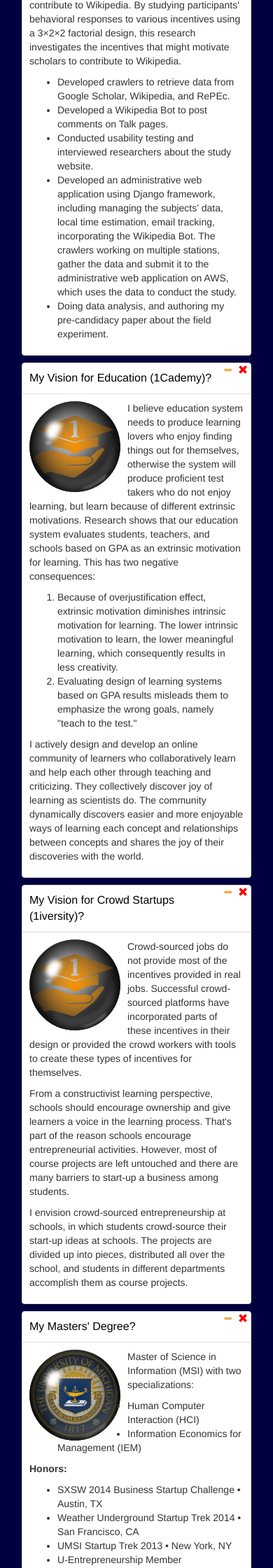
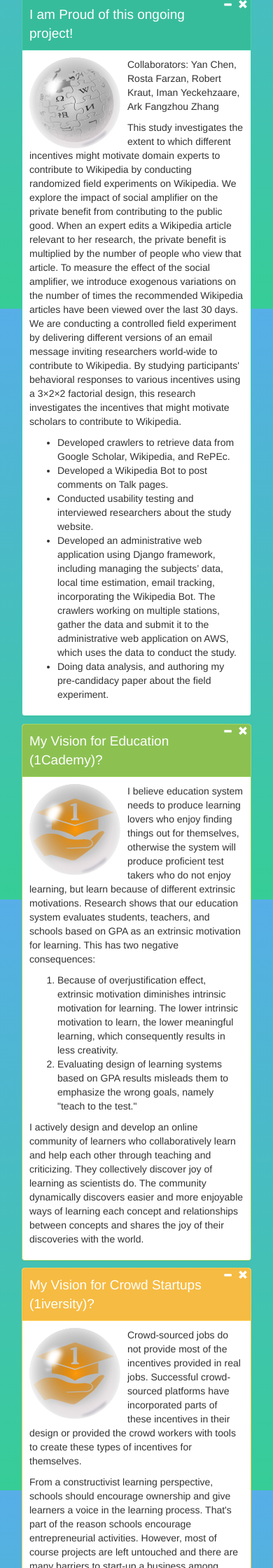
Before and after one commit to ImanYZ/MyPortfolio, a Django app: page / in a window 390 px wide. Shown: the part 1247-3487 px from the top of the page at 70% size. Run offline with Django 3.2, Linux system fonts and the light colour scheme; some libraries are stand-ins or nearby versions.

Commit message:
Updated the layout.

```diff
--- a/Portfolio/settings.py
+++ b/Portfolio/settings.py
@@ -27,7 +27,7 @@ DEBUG = True
 
 ADMINS = (('Iman', 'oneweb@umich.edu'))
 
-ALLOWED_HOSTS = ['iman.us-west-2.elasticbeanstalk.com', 'www.iman.one']
+ALLOWED_HOSTS = ['iman.us-west-2.elasticbeanstalk.com', 'www.iman.one', '127.0.0.1']
 
 
 # Application definition
--- a/iman/static/iman/css/1Cademy.css
+++ b/iman/static/iman/css/1Cademy.css
@@ -1,10 +1,83 @@
+/*#LoadingFooter {
+  width: 508px;
+  height: 508px;
+}
+*/
+
+#AboutMe {
+  font-size: 19px;
+  color: #5D9CEC;
+  padding: 10px 40px 10px 40px;
+}
+
 #Grid .panel .panel-heading {
-  background-image: none;
-  background-color: white;
-  color: black;
-  font-size: 16px;
+  font-size: 19px;
   padding: 10px;
-  border-color: #ddd;
+}
+
+.panel-BlueJeans {
+  border-color: #5D9CEC;
+}
+.panel-BlueJeans > .panel-heading {
+  color: #FFFFFF;
+  background-color: #4A89DC;
+  border-color: #5D9CEC;
+}
+.panel-Aqua {
+  border-color: #4FC1E9;
+}
+.panel-Aqua > .panel-heading {
+  color: #FFFFFF;
+  background-color: #3BAFDA;
+  border-color: #4FC1E9;
+}
+.panel-Mint {
+  border-color: #48CFAD;
+}
+.panel-Mint > .panel-heading {
+  color: #FFFFFF;
+  background-color: #37BC9B;
+  border-color: #48CFAD;
+}
+.panel-Grass {
+  border-color: #A0D468;
+}
+.panel-Grass > .panel-heading {
+  color: #FFFFFF;
+  background-color: #8CC152;
+  border-color: #A0D468;
+}
+.panel-Sunflower {
+  border-color: #FFCE54;
+}
+.panel-Sunflower > .panel-heading {
+  color: #FFFFFF;
+  background-color: #F6BB42;
+  border-color: #FFCE54;
+}
+.panel-Bittersweet {
+  border-color: #FC6E51;
+}
+.panel-Bittersweet > .panel-heading {
+  color: #FFFFFF;
+  background-color: #E9573F;
+  border-color: #FC6E51;
+}
+.panel-Lavender {
+  border-color: #AC92EC;
+}
+.panel-Lavender > .panel-heading {
+  color: #FFFFFF;
+  background-color: #967ADC;
+  border-color: #AC92EC;
+}
+.panel-PinkRose {
+  border-color: #EC87C0;
+}
+.panel-PinkRose > .panel-heading {
+  color: #FFFFFF;
+  background-color: #D770AD;
+  border-color: #EC87C0;
 }
 
 #Grid .panel .panel-body {
@@ -143,7 +216,7 @@
 }
 
 .Minimize-minus {
-  color: #f0ad4e;
+  color: #FFFFFF;
 }
 
 .unknown-avatar {
@@ -191,7 +264,7 @@
 }
 
 .Reject-remove {
-  color: #ff0000;
+  color: #FFFFFF;
 }
 
 .approved-ok {
@@ -275,17 +348,6 @@
   font-size: 22px;
 }
 
-#LoadingImg {
-  margin-bottom: 40px;
-}
-
-#LoadingText {
-  position: relative;
-  top: 79px;
-  color: #FFFFFF;
-  font-size: 19px;
-}
-
 .youtube-container {
   display: block;
   margin: 0px auto;
--- a/iman/templates/iman/index.html
+++ b/iman/templates/iman/index.html
@@ -10,23 +10,23 @@
         <svg id="WelcomeBlackSVG" width="100%" height="100%" viewBox="0 0 508 508" preserveAspectRatio="xMaxYMax" >
           <g id="WelcomeBlackG" inkscape:label="Layer 1" inkscape:groupmode="layer" id="layer1" transform="scale(0.727) translate(-25, -148)">
 
-          <path d="m 508.10674,491.72751 c 0,74.19962 -60.15068,134.35029 -134.3503,134.35029 -74.19962,0 -134.3503,-60.15067 -134.3503,-134.35029 0,-74.19962 60.15068,-134.3503 134.3503,-134.3503 74.19962,0 134.3503,60.15068 134.3503,134.3503 z" sodipodi:ry="134.3503" sodipodi:rx="134.3503" sodipodi:cy="491.72751" sodipodi:cx="373.75644" id="WelcomeBlackApath3785BallL11" style="fill:url(#radialGradient3793BallL11);opacity:1;stroke:none" sodipodi:type="arc" transform="matrix(2.5941131,0,0,2.5941131,-594.97484,-778.27112)"/>
-          <path d="m 508.10674,491.72751 c 0,74.19962 -60.15068,134.35029 -134.3503,134.35029 -74.19962,0 -134.3503,-60.15067 -134.3503,-134.35029 0,-74.19962 60.15068,-134.3503 134.3503,-134.3503 74.19962,0 134.3503,60.15068 134.3503,134.3503 z" sodipodi:ry="134.3503" sodipodi:rx="134.3503" sodipodi:cy="491.72751" sodipodi:cx="373.75644" id="WelcomeBlackApath3785BallL12" style="fill:url(#radialGradient3793BallL12);opacity:0;stroke:none" sodipodi:type="arc" transform="matrix(2.5941131,0,0,2.5941131,-594.97484,-778.27112)"/>
+          <path d="m 508.10674,491.72751 c 0,74.19962 -60.15068,134.35029 -134.3503,134.35029 -74.19962,0 -134.3503,-60.15067 -134.3503,-134.35029 0,-74.19962 60.15068,-134.3503 134.3503,-134.3503 74.19962,0 134.3503,60.15068 134.3503,134.3503 z" sodipodi:ry="134.3503" sodipodi:rx="134.3503" sodipodi:cy="491.72751" sodipodi:cx="373.75644" id="WelcomeBlackApath3785BallL11" style="fill:url(#radialGradient3793BallL11);opacity:0;stroke:none" sodipodi:type="arc" transform="matrix(2.5941131,0,0,2.5941131,-594.97484,-778.27112)"/>
+          <path d="m 508.10674,491.72751 c 0,74.19962 -60.15068,134.35029 -134.3503,134.35029 -74.19962,0 -134.3503,-60.15067 -134.3503,-134.35029 0,-74.19962 60.15068,-134.3503 134.3503,-134.3503 74.19962,0 134.3503,60.15068 134.3503,134.3503 z" sodipodi:ry="134.3503" sodipodi:rx="134.3503" sodipodi:cy="491.72751" sodipodi:cx="373.75644" id="WelcomeBlackApath3785BallL12" style="fill:url(#radialGradient3793BallL12);opacity:1;stroke:none" sodipodi:type="arc" transform="matrix(2.5941131,0,0,2.5941131,-594.97484,-778.27112)"/>
 
           <g id="WelcomeBlackChangableSection">
           </g>
 
-          <path sodipodi:type="arc" style="fill:url(#radialGradient3797BallL11);opacity:1;stroke:none" id="WelcomeBlackApath3795BallL11" sodipodi:cx="373.75644" sodipodi:cy="491.72751" sodipodi:rx="134.3503" sodipodi:ry="134.3503" d="m 508.10674,491.72751 c 0,74.19962 -60.15068,134.35029 -134.3503,134.35029 -74.19962,0 -134.3503,-60.15067 -134.3503,-134.35029 0,-74.19962 60.15068,-134.3503 134.3503,-134.3503 74.19962,0 134.3503,60.15068 134.3503,134.3503 z" transform="matrix(2.5941131,0,0,2.5941131,-594.97484,-778.27112)"/>
-          <path sodipodi:type="arc" style="fill:url(#radialGradient3797BallL12);opacity:0;stroke:none" id="WelcomeBlackApath3795BallL12" sodipodi:cx="373.75644" sodipodi:cy="491.72751" sodipodi:rx="134.3503" sodipodi:ry="134.3503" d="m 508.10674,491.72751 c 0,74.19962 -60.15068,134.35029 -134.3503,134.35029 -74.19962,0 -134.3503,-60.15067 -134.3503,-134.35029 0,-74.19962 60.15068,-134.3503 134.3503,-134.3503 74.19962,0 134.3503,60.15068 134.3503,134.3503 z" transform="matrix(2.5941131,0,0,2.5941131,-594.97484,-778.27112)"/>
+          <path sodipodi:type="arc" style="fill:url(#radialGradient3797BallL11);opacity:0;stroke:none" id="WelcomeBlackApath3795BallL11" sodipodi:cx="373.75644" sodipodi:cy="491.72751" sodipodi:rx="134.3503" sodipodi:ry="134.3503" d="m 508.10674,491.72751 c 0,74.19962 -60.15068,134.35029 -134.3503,134.35029 -74.19962,0 -134.3503,-60.15067 -134.3503,-134.35029 0,-74.19962 60.15068,-134.3503 134.3503,-134.3503 74.19962,0 134.3503,60.15068 134.3503,134.3503 z" transform="matrix(2.5941131,0,0,2.5941131,-594.97484,-778.27112)"/>
+          <path sodipodi:type="arc" style="fill:url(#radialGradient3797BallL12);opacity:1;stroke:none" id="WelcomeBlackApath3795BallL12" sodipodi:cx="373.75644" sodipodi:cy="491.72751" sodipodi:rx="134.3503" sodipodi:ry="134.3503" d="m 508.10674,491.72751 c 0,74.19962 -60.15068,134.35029 -134.3503,134.35029 -74.19962,0 -134.3503,-60.15067 -134.3503,-134.35029 0,-74.19962 60.15068,-134.3503 134.3503,-134.3503 74.19962,0 134.3503,60.15068 134.3503,134.3503 z" transform="matrix(2.5941131,0,0,2.5941131,-594.97484,-778.27112)"/>
 
            <path style="fill:#ffffff;stroke:none;filter:url(#filter3813)" d="m 295.97469,488.69706 c -28.68557,-18.15322 2.46436,-92.50982 45.45686,-74.75128 31.16725,12.87398 21.54838,17.84443 8.08123,46.46702 -11.18769,23.77792 -21.16421,48.77157 -53.53809,28.28426 z" id="path3799" inkscape:connector-curvature="0" sodipodi:nodetypes="ssss" transform="scale(1.6) translate(-190 -220)"/>
-          <path sodipodi:nodetypes="sssss" inkscape:connector-curvature="0" id="WelcomeBlackApath3811" d="m 284.35793,547.28592 c -21.69182,-16.01389 43.95343,-14.87532 83.72003,-57.21956 36.97577,-39.37251 54.16036,-82.54167 78.40945,-70.56474 30.23466,14.93327 40.56041,94.74559 -10.10151,139.90613 -65.13471,58.06174 -121.20546,10.63275 -152.02797,-12.12183 z" style="opacity:0.59128065;fill:#000000;fill-opacity:0.1;stroke:none;filter:url(#filter3904)" transform="matrix(2.5941131,0,0,2.5941131,-594.97484,-778.27112)"/>
+          <path sodipodi:nodetypes="sssss" inkscape:connector-curvature="0" id="WelcomeBlackApath3811" d="m 284.35793,547.28592 c -21.69182,-16.01389 43.95343,-14.87532 83.72003,-57.21956 36.97577,-39.37251 54.16036,-82.54167 78.40945,-70.56474 30.23466,14.93327 40.56041,94.74559 -10.10151,139.90613 -65.13471,58.06174 -121.20546,10.63275 -152.02797,-12.12183 z" style="opacity:0.59128065;fill:#FDEEF4;fill-opacity:0.1;stroke:none;filter:url(#filter3904)" transform="matrix(2.5941131,0,0,2.5941131,-594.97484,-778.27112)"/>
           <path style="opacity:0.3787466;fill:#f2f2f2;stroke:none;filter:url(#filter3852)" d="m 280.82241,486.42421 c 8.92514,34.62281 27.71203,6.4479 37.88072,2.52539 z" id="path3834" inkscape:connector-curvature="0" sodipodi:nodetypes="ccc" transform="scale(1.6) translate(-190 -202)"/>
           <path inkscape:connector-curvature="0" sodipodi:nodetypes="cccc" transform="matrix(2.5941131,0,0,2.5941131,-594.97484,-778.27112)"/>
 
           <path inkscape:connector-curvature="0" sodipodi:nodetypes="ccccc" transform="matrix(2.5941131,0,0,2.5941131,-594.97484,-778.27112)"/>
           <path id="path3890" inkscape:connector-curvature="0" transform="matrix(2.5941131,0,0,2.5941131,-594.97484,-778.27112)"/>
-          <path sodipodi:nodetypes="sssss" inkscape:connector-curvature="0" id="WelcomeBlackApath3908" d="m 307.27456,579.91409 c 7.85009,-17.13175 29.19055,29.61843 119.18055,-9.13686 56.93411,-24.51937 59.55819,-120.05013 59.33418,-109.25637 -0.30157,14.53053 25.63435,97.71696 -41.40808,136.33403 -91.15726,52.50745 -144.00989,-2.87541 -137.10665,-17.9408 z" style="opacity:0.41100003;fill:#6e6e6e;fill-opacity:1;stroke:none;filter:url(#filter3914)" transform="matrix(2.5941131,0,0,2.5941131,-594.97484,-778.27112)"/>
+          <path sodipodi:nodetypes="sssss" inkscape:connector-curvature="0" id="WelcomeBlackApath3908" d="m 307.27456,579.91409 c 7.85009,-17.13175 29.19055,29.61843 119.18055,-9.13686 56.93411,-24.51937 59.55819,-120.05013 59.33418,-109.25637 -0.30157,14.53053 25.63435,97.71696 -41.40808,136.33403 -91.15726,52.50745 -144.00989,-2.87541 -137.10665,-17.9408 z" style="opacity:0.41100003;fill:#FDEEF4;fill-opacity:1;stroke:none;filter:url(#filter3914)" transform="matrix(2.5941131,0,0,2.5941131,-594.97484,-778.27112)"/>
           <path style="opacity:0.49318801000000001;fill:#9494a6;fill-opacity:1;stroke:none;filter:url(#filter3788)" d="m 393.51262,617.23154 c -9.64482,-0.72889 15.03395,-5.04466 35.67707,-16.77864 23.30687,-13.24812 39.43216,-33.58 37.29901,-22.99676 -2.82695,14.02546 -18.85599,18.33421 -31.56383,26.68476 -16.65736,10.94585 -30.31017,13.92967 -41.41225,13.09064 z" id="path3817" inkscape:connector-curvature="0" sodipodi:nodetypes="sssss" transform="matrix(2.5941131,0,0,2.5941131,-594.97484,-778.27112)"/>
           </g>
         </svg>
@@ -34,14 +34,33 @@
 
     <div id="Grid">
         <div class="grid-item">
-            <div class="panel panel-default">
+            <div class="panel panel-Aqua">
+                <div class="panel-heading">
+                    About Me?
+                </div>
+                <div class="panel-body">
+                    <div class="post-content">
+                    <img src="{% static 'iman/images/Contents/Iman_Nature.jpg' %}" class="img-responsive img-rounded" alt="Cinque Terre">
+                      <ul id="AboutMe">
+                        <li>Iman YeckehZaare</li>
+                        <li>Social Scientist</li>
+                        <li>Entrepreneur</li>
+                        <li>Developer</li>
+                        <li>Designer</li>
+                      </ul>
+                    </div>
+                </div>
+            </div>
+        </div>
+        <div class="grid-item">
+            <div class="panel panel-BlueJeans">
                 <div class="panel-heading">
                     My Job?
                 </div>
                 <div class="panel-body">
                     <div class="post-content">
                       <div style="width: 130px; height: 130px; float: left; margin-right: 10px;">
-                        <a id="UMICHBallIntrocuction" href="https://www.si.umich.edu/people/yan-chen" onmouseenter="mouseOver(this)" onmouseleave="mouseOut(this)">
+                        <a id="UMICHBallIntrocuction" href="https://www.si.umich.edu/" onmouseenter="mouseOver(this)" onmouseleave="mouseOut(this)">
                           <img x="31" y="160" width="670" height="670" xlink:href="{% static 'iman/images/Logos/UMICH_Logo.gif' %}" />
                         </a>
                       </div>
@@ -52,7 +71,7 @@
             </div>
         </div>
         <div class="grid-item">
-            <div class="panel panel-default">
+            <div class="panel panel-Bittersweet">
                 <div class="panel-heading">
                     My Career Goal?
                 </div>
@@ -70,7 +89,7 @@
             </div>
         </div>
         <div class="grid-item">
-            <div class="panel panel-default">
+            <div class="panel panel-Mint">
                 <div class="panel-heading">
                     I am Proud of this ongoing project!
                 </div>
@@ -97,7 +116,7 @@
             </div>
         </div>
         <div class="grid-item">
-            <div class="panel panel-default">
+            <div class="panel panel-Grass">
                 <div class="panel-heading">
                     My Vision for Education (1Cademy)?
                 </div>
@@ -119,7 +138,7 @@
             </div>
         </div>
         <div class="grid-item">
-            <div class="panel panel-default">
+            <div class="panel panel-Sunflower">
                 <div class="panel-heading">
                     My Vision for Crowd Startups (1iversity)?
                 </div>
@@ -138,7 +157,7 @@
             </div>
         </div>
         <div class="grid-item">
-            <div class="panel panel-default">
+            <div class="panel panel-Bittersweet">
                 <div class="panel-heading">
                     My Masters' Degree?
                 </div>
@@ -166,7 +185,7 @@
             </div>
         </div>
         <div class="grid-item">
-            <div class="panel panel-default">
+            <div class="panel panel-Lavender">
                 <div class="panel-heading">
                     My Second Bachelor's Degree?
                 </div>
@@ -190,7 +209,7 @@
             </div>
         </div>
         <div class="grid-item">
-            <div class="panel panel-default">
+            <div class="panel panel-PinkRose">
                 <div class="panel-heading">
                     My First Bachelor's Degree?
                 </div>
@@ -210,9 +229,9 @@
         </div>
     </div>
     <div id="LoadingFooter">
-        <div id="LoadingText" class="text-center">Loading</div>
-        <img id="LoadingImg" src="{% static 'iman/images/1Loading.gif' %}" alt="Loading Animation"
-             class="img-responsive center-block" width="130px"/>
+        <!--<div id="LoadingText" class="text-center">Loading</div>-->
+        <!--<img id="LoadingImg" src="{% static 'iman/images/1Loading.gif' %}" alt="Loading Animation"
+             class="img-responsive center-block" width="130px"/>-->
 
         <svg width="1" height="1" viewBox="0 0 508 508" preserveAspectRatio="xMaxYMax" >
          <defs id="defs4">
```
Also changed, not shown: iman/static/iman/js/1Portfolio.js (+40 -40 lines), iman/templates/iman/1iversity.html (+12 -12 lines), iman/templates/iman/CSCL.html (+32 -13 lines), iman/templates/iman/CSCW.html (+11 -11 lines), iman/templates/iman/ML.html (+14 -14 lines), iman/templates/iman/SBEE.html (+14 -14 lines), static/css/base.css (+44 -23 lines), templates/base.html (+18 -12 lines), iman/static/iman/images/Contents/Iman_Nature.jpg (added), media/images/Background.jpg (added), media/images/Background.png (added), media/images/IMG_0611.JPG (added), 2 other files.
